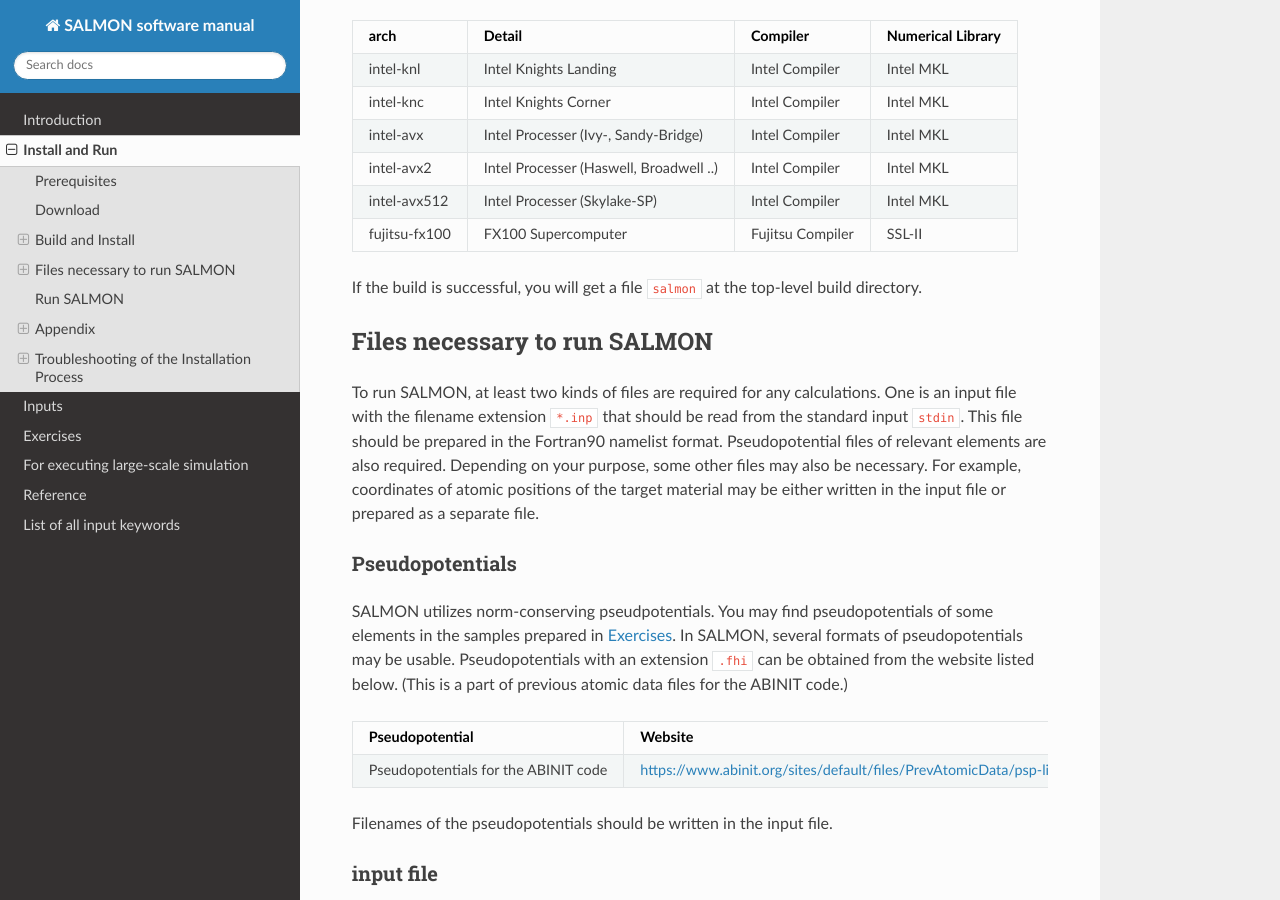
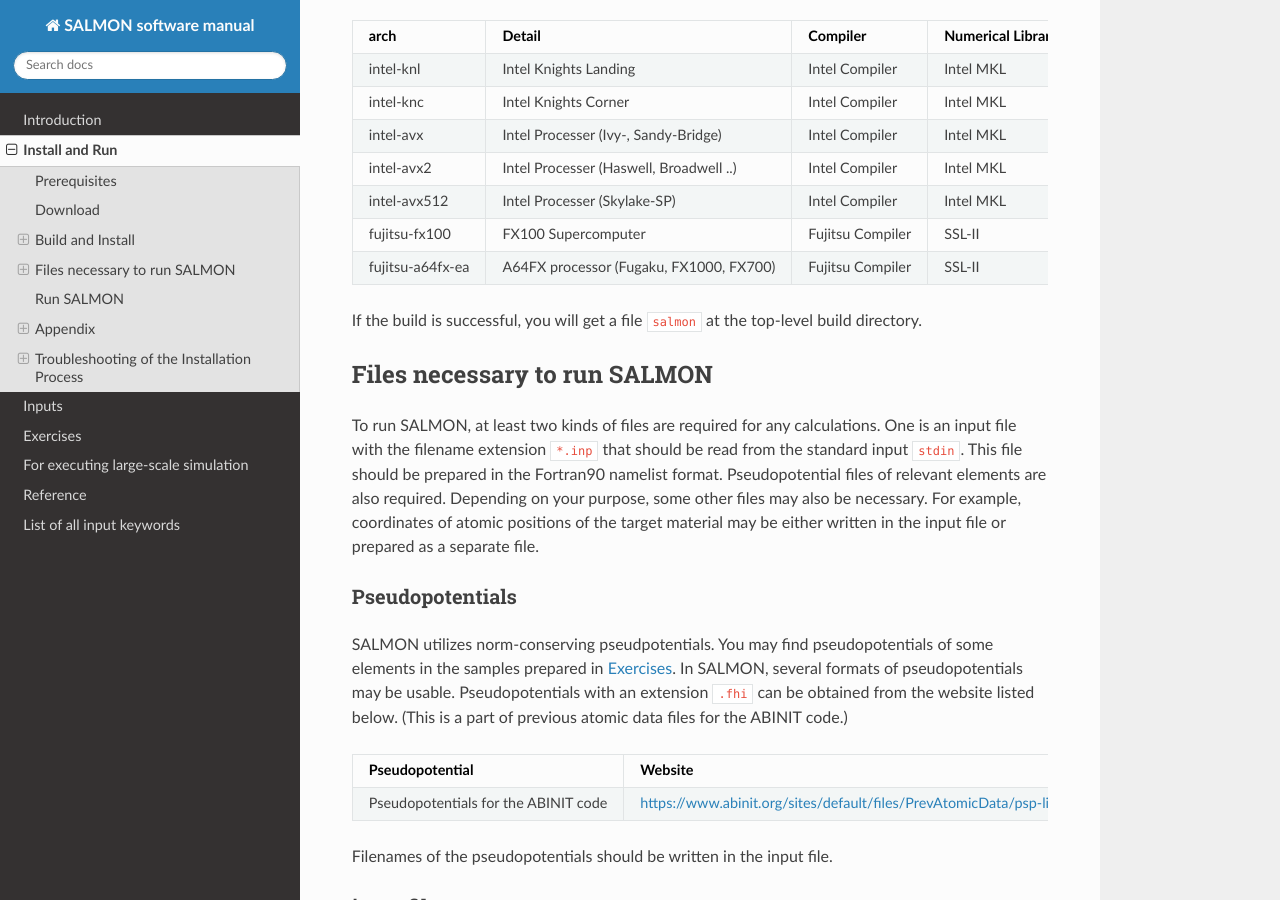
Before and after one commit to SALMON-TDDFT/SALMON-DOCS, a Sphinx documentation site: the page built from source/install_and_run.rst, in a window 1280 px wide and 900 px high, scrolled down 2988 px. Built offline with Sphinx 7.4.7 and the Read the Docs theme 2.0.0, drawn with Linux system fonts in a browser that asks for light colours; formulas are drawn with MathJax 3.

Commit message:
Update: install and run.

```diff
--- a/source/install_and_run.rst
+++ b/source/install_and_run.rst
@@ -126,16 +126,17 @@
 
 In executing the python script, you need to specify ``ARCHITECTURE`` that indicates the architecture of the CPU in your computer system such as ``intel-avx``. The options of the ``ARCHITECUTRE`` are as follows:
 
-=============  =======================================  ================  =================
-arch           Detail                                   Compiler          Numerical Library
-=============  =======================================  ================  =================
-intel-knl      Intel Knights Landing                    Intel Compiler    Intel MKL
-intel-knc      Intel Knights Corner                     Intel Compiler    Intel MKL
-intel-avx      Intel Processer (Ivy-, Sandy-Bridge)     Intel Compiler    Intel MKL
-intel-avx2     Intel Processer (Haswell, Broadwell ..)  Intel Compiler    Intel MKL
-intel-avx512   Intel Processer (Skylake-SP)             Intel Compiler    Intel MKL
-fujitsu-fx100  FX100 Supercomputer                      Fujitsu Compiler  SSL-II
-=============  =======================================  ================  =================
+================  =======================================  ================  =================
+arch              Detail                                   Compiler          Numerical Library
+================  =======================================  ================  =================
+intel-knl         Intel Knights Landing                    Intel Compiler    Intel MKL
+intel-knc         Intel Knights Corner                     Intel Compiler    Intel MKL
+intel-avx         Intel Processer (Ivy-, Sandy-Bridge)     Intel Compiler    Intel MKL
+intel-avx2        Intel Processer (Haswell, Broadwell ..)  Intel Compiler    Intel MKL
+intel-avx512      Intel Processer (Skylake-SP)             Intel Compiler    Intel MKL
+fujitsu-fx100     FX100 Supercomputer                      Fujitsu Compiler  SSL-II
+fujitsu-a64fx-ea  A64FX processor (Fugaku, FX1000, FX700)  Fujitsu Compiler  SSL-II
+================  =======================================  ================  =================
 
 If the build is successful, you will get a file ``salmon`` at the top-level build directory.
 
```
